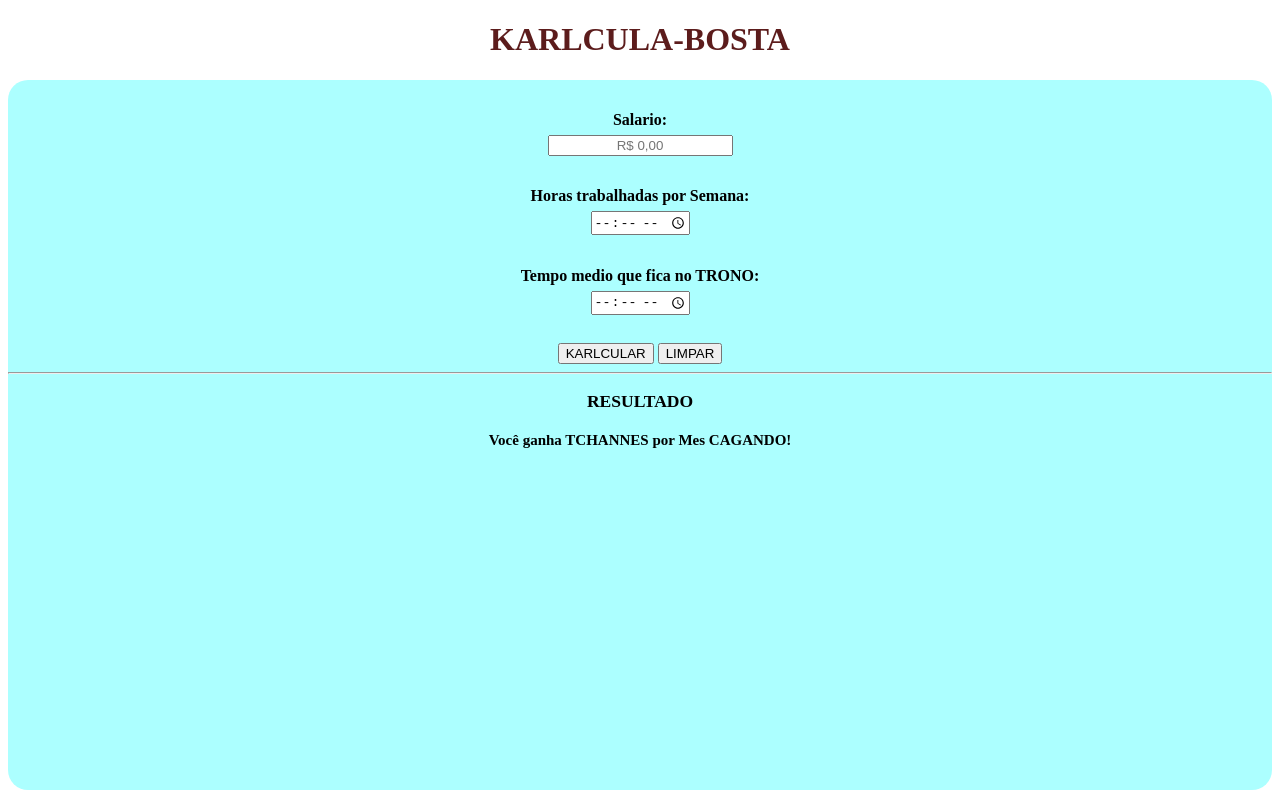
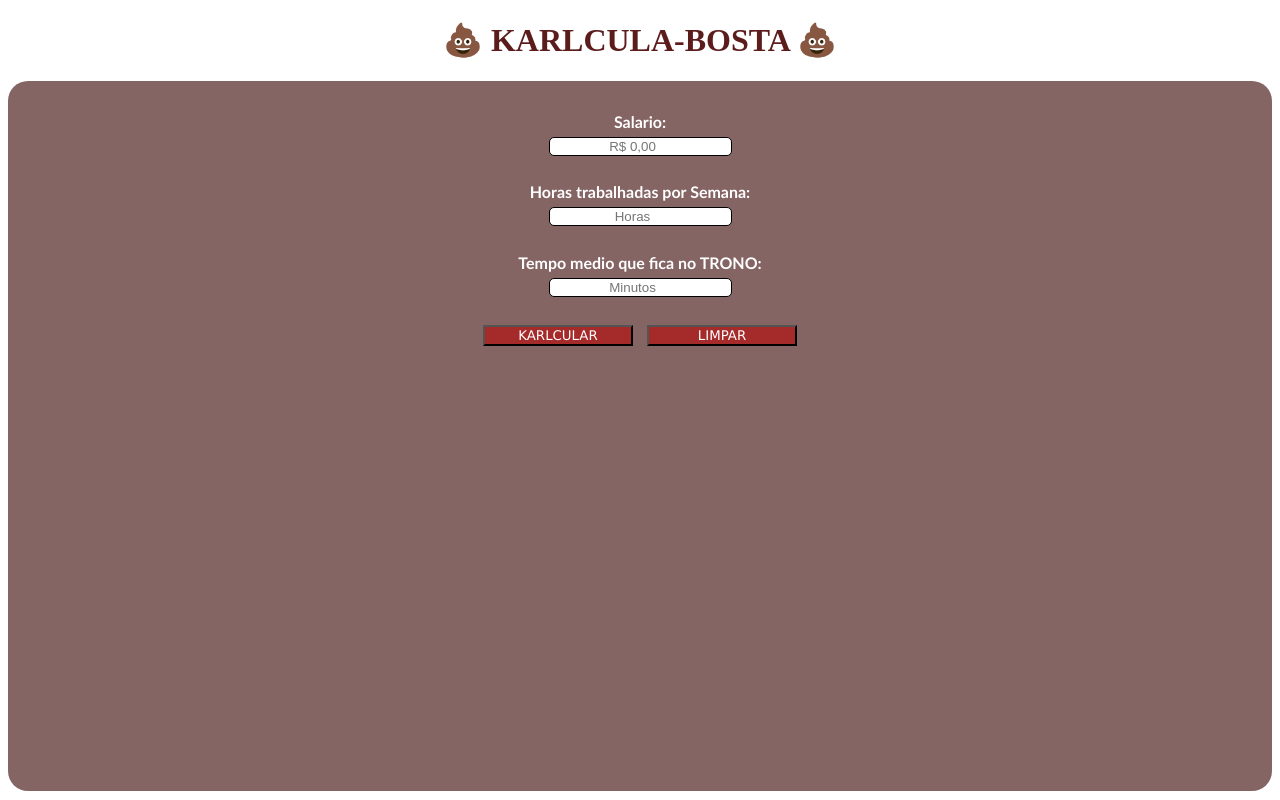
Before and after one commit to karleandsonj/KARLCULA-BOSTA, a plain HTML site: page KARLCULA-BOSTA.HTML in a window 1280 px wide. Both pictures are taken after a click on the button "LIMPAR". Drawn offline with Linux system fonts and the light colour scheme.

Commit message:
15012025-1123
15012025-1123

```diff
--- a/KARLCULA-BOSTA.HTML
+++ b/KARLCULA-BOSTA.HTML
@@ -1,75 +1,146 @@
 <!DOCTYPE html>
 <html lang="pt-br">
+
 <head>
     <meta charset="UTF-8">
     <meta name="viewport" content="width=device-width, initial-scale=1.0">
-    <title>KARLCULA-BOSTA</title>
+    <title>💩 KARLCULA-BOSTA 💩</title>
     <style>
         header {
             text-align: center;
         }
+
         h1 {
             color: rgb(92, 28, 28);
         }
+
         main {
-            height:calc(100vh - 100px);
+            height: calc(100vh - 100px);
             width: auto;
-            background-color: rgb(172, 255, 255);
+            background-color: rgb(133, 100, 100);
             border-radius: 20px;
             padding-top: 10px;
         }
+
         .calc {
             text-align: center;
         }
+
         .inputCalc {
             margin-top: 5px;
-            margin-bottom: 10px;
+            margin-bottom: 5px;
             text-align: center;
+            border-radius: 5px;
+            border: 1px solid black;
         }
+
         h4 {
+            color: rgb(255, 255, 255);
             margin-bottom: 1px;
+            font-family:'Trebuchet MS', 'Lucida Sans Unicode', 'Lucida Grande', 'Lucida Sans', Arial, sans-serif;
         }
+
         .result {
             text-align: center;
             font-size: 15px;
         }
+
+        button {
+            font-family:Verdana, Geneva, Tahoma, sans-serif;
+            width: 150px;
+            margin-left: 5px;
+            margin-right: 5px;
+            margin-top: 5px;
+            color: rgb(255, 255, 255);
+            background-color: brown;
+        }
+
+        button:hover{
+            cursor: pointer;
+            background-color: rgb(187, 104, 104);
+        }
+
+        span {
+            color: red;
+        }
+
+        .result {
+            display: none;
+        }
     </style>
 </head>
+
 <body>
     <header>
-        <h1>KARLCULA-BOSTA</h1>
+        <h1>💩 KARLCULA-BOSTA 💩</h1>
     </header>
     <main>
-       <div class="calc">
+        <div class="calc">
             <h4>Salario: </h4>
-            <input class="inputCalc" type="text" id="CalcSalario" placeholder="R$ 0,00">
+            <input class="inputCalc" type="number" id="calcSalario" placeholder="R$ 0,00">
             <h4>Horas trabalhadas por Semana: </h4>
-            <input class="inputCalc" type="time" id="CalcHoraTrabSem">
+            <input class="inputCalc" type="number" id="CalcHoraTrabSem" placeholder="Horas">
             <h4>Tempo medio que fica no TRONO: </h4>
-            <input class="inputCalc" type="time" id="CalcHoraTrono">
+            <input class="inputCalc" type="number" id="CalcHoraTrono" placeholder="Minutos">
             <br><br>
             <button id="btnCalc"> KARLCULAR </button>
             <button id="btnLimp"> LIMPAR </button>
-       </div>
-       <hr>
-       <div class="result">
+        </div>
+        <div class="result" id="result">
+            <hr>
             <H3>RESULTADO</H3>
-            <h4>Você ganha TCHANNES por Mes CAGANDO!</h4>
-       </div>
+            <h4>Você ganha <span id="resultadoSem">R$ 00,00</span> por Semana CAGANDO,
+                <br>
+                e
+                <br>
+                por Mês você ganha em torno de <span id="resultadoMes">R$ 00,00</span>!
+            </h4>
+        </div>
     </main>
     <script>
+
+        let calcHoraTrabSem = document.getElementById("CalcHoraTrabSem");
+        let calcHoraTrono = document.getElementById("CalcHoraTrono");
+        let calcSalario = document.getElementById("calcSalario");
+        let resultadoMes = document.getElementById("resultadoMes");
+        let resultadoSem = document.getElementById("resultadoSem");
+        let result = document.getElementById("result");
+
         const btnCalc = document.getElementById("btnCalc");
-        const calcSalario = document.getElementById("CalcSalario");
-        const calcHoraTrabSem = document.getElementById("CalcHoraTrabSem");
-        const calcHoraTrono = document.getElementById("CalcHoraTrono");
-
-        let calcSalario1 = calcSalario.value;
-        let calcHoraTrabSem1 = calcHoraTrabSem.value;
-        let calcHoraTrono1 = calcHoraTrono.value;
+        const btnLimp = document.getElementById("btnLimp");
 
         btnCalc.addEventListener("click", () => {
-            alert(calcHoraTrabSem1);
+
+            if (calcSalario.value === '' || calcHoraTrono.value === '' || calcHoraTrabSem.value === '') {
+                alert('PREENCHA OS CAMPOS!');
+            } else {
+                result.style.display = 'block';
+
+                const salario = parseFloat(calcSalario.value) || 0;
+                const horaTrabSem = parseInt(calcHoraTrabSem.value) || 0;
+                const minTrono = parseInt(calcHoraTrono.value) || 0;
+
+                let resMinSem = parseFloat(horaTrabSem * 60);
+                let totMinPorMes = parseFloat(resMinSem * 4.33);
+                let resTot = parseFloat(salario / totMinPorMes);
+                let resSemanal = parseFloat((minTrono * resTot) * 5.50);
+                let resMensal = parseFloat(resSemanal * 4.33);
+
+
+                resultadoMes.innerHTML = `R$ ${resMensal.toFixed(2)}`;
+                resultadoSem.innerHTML = `R$ ${resSemanal.toFixed(2)}`;
+            }
+        });
+
+        btnLimp.addEventListener("click", () => {
+            resultadoMes.innerHTML = "R$ 00,00";
+            resultadoSem.innerHTML = "R$ 00,00";
+            calcSalario.value = "";
+            calcHoraTrabSem.value = "";
+            calcHoraTrono.value = "";
+            result.style.display = 'none';
         });
     </script>
 </body>
+
 </html>
```
